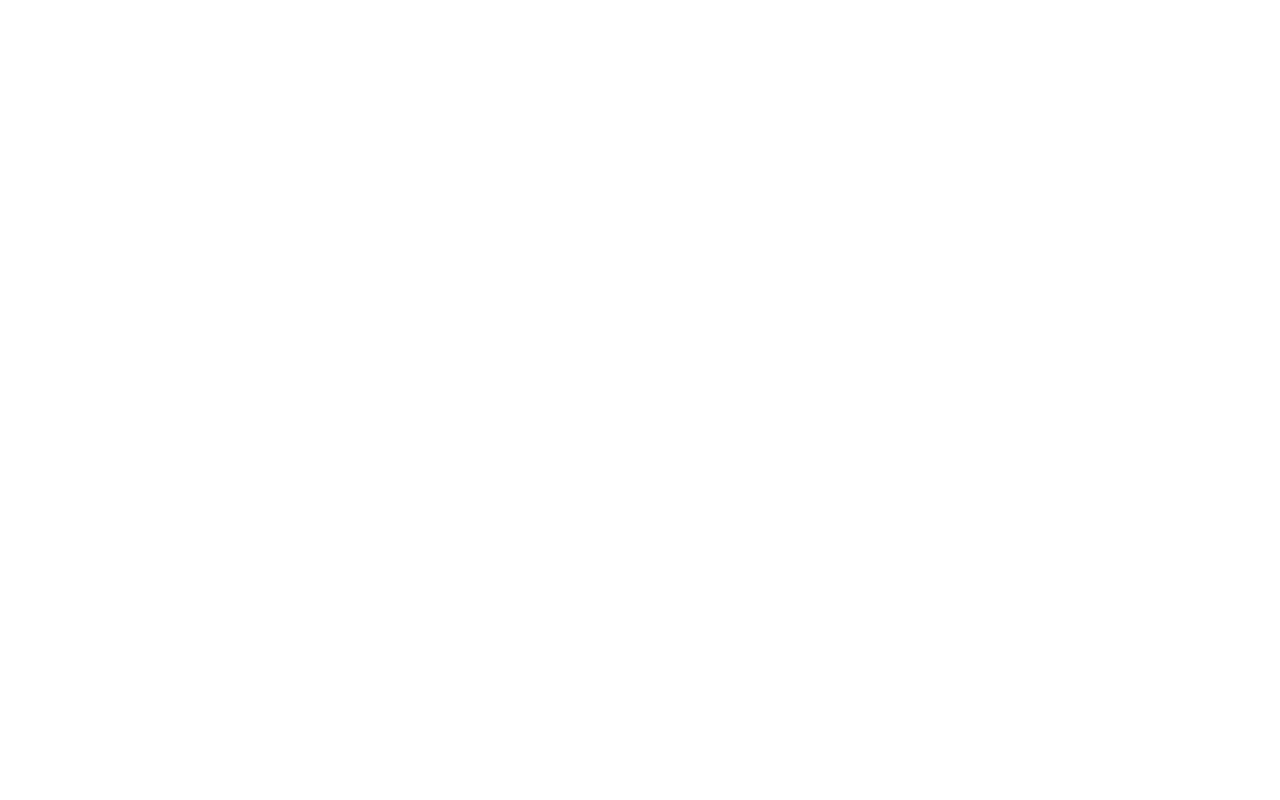
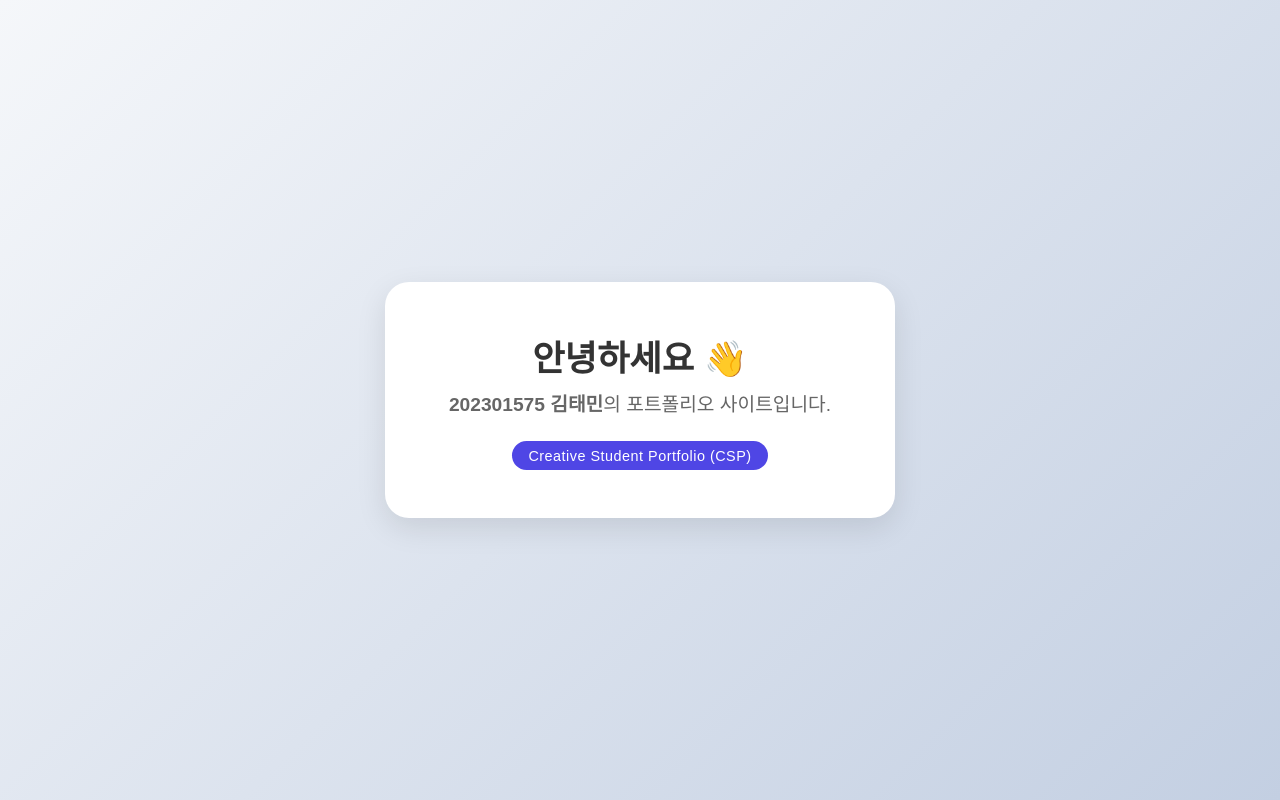
Before and after one commit to kpd4444/kpd4444.github.io, a plain HTML site: page index.html in a window 1280 px wide. Drawn offline with Linux system fonts and the light colour scheme; a web font is replaced by a local one.

Commit message:
인설실 1주차 과제

```diff
--- a/index.html
+++ b/index.html
@@ -1,11 +1,68 @@
 <!DOCTYPE html>
-<html lang="en">
+<html lang="ko">
 <head>
-    <meta charset="UTF-8">
-    <meta name="viewport" content="width=device-width, initial-scale=1.0">
-    <title>김태민의 사이트</title>
+  <meta charset="UTF-8" />
+  <meta name="viewport" content="width=device-width, initial-scale=1.0" />
+  <title>김태민의 포트폴리오</title>
+  <link href="https://fonts.googleapis.com/css2?family=SUIT:wght@400;700&display=swap" rel="stylesheet">
+  <style>
+    * {
+      margin: 0;
+      padding: 0;
+      box-sizing: border-box;
+      font-family: 'SUIT', sans-serif;
+    }
+
+    body {
+      background: linear-gradient(135deg, #f5f7fa, #c3cfe2);
+      height: 100vh;
+      display: flex;
+      justify-content: center;
+      align-items: center;
+    }
+
+    .card {
+      background-color: white;
+      padding: 3rem 4rem;
+      border-radius: 1.5rem;
+      box-shadow: 0 10px 30px rgba(0, 0, 0, 0.1);
+      text-align: center;
+      transition: transform 0.3s ease, box-shadow 0.3s ease;
+    }
+
+    .card:hover {
+      transform: translateY(-5px);
+      box-shadow: 0 15px 40px rgba(0, 0, 0, 0.15);
+    }
+
+    h1 {
+      font-size: 2.2rem;
+      color: #333;
+      margin-bottom: 0.5rem;
+    }
+
+    p {
+      font-size: 1.2rem;
+      color: #666;
+    }
+
+    .tag {
+      margin-top: 1.5rem;
+      display: inline-block;
+      background-color: #4f46e5;
+      color: white;
+      padding: 0.4rem 1rem;
+      border-radius: 9999px;
+      font-size: 0.9rem;
+      letter-spacing: 0.5px;
+    }
+  </style>
 </head>
 <body>
-
+  <div class="card">
+    <h1>안녕하세요 👋</h1>
+    <p><strong>202301575 김태민</strong>의 포트폴리오 사이트입니다.</p>
+    <div class="tag">Creative Student Portfolio (CSP)</div>
+  </div>
 </body>
 </html>
```
